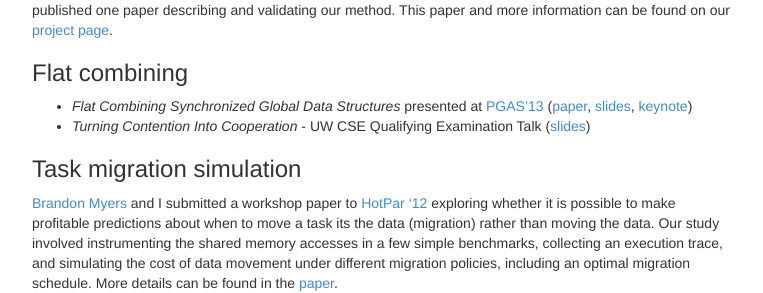
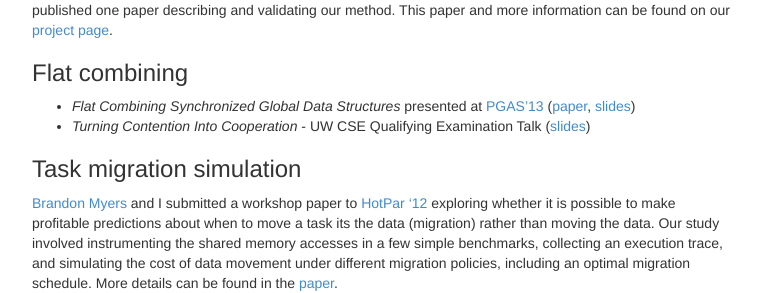
Before and after one commit to nelsonje/nelsonje.github.io, a Jekyll site: the page built from projects.md, in a window 1280 px wide. Shown: the part 542-835 px from the top of the page, without its empty margins (258-1021 px from the left). Built offline with Jekyll 4.4.1, drawn with Linux system fonts in a browser that asks for light colours; Markdown is read by kramdown in place of the engine named in the settings.

Commit message:
get rid of keynote cuz it's dumb

```diff
--- a/projects.md
+++ b/projects.md
@@ -12,7 +12,7 @@
 ### Flat combining
 
 
-- *Flat Combining Synchronized Global Data Structures* presented at [PGAS'13](http://pgas2013.org.uk) ([paper](pubs/holt-pgas13.pdf), [slides](pubs/holt-pgas13-slides.pdf), [keynote](pubs/holt-pgas13-slides.key))
+- *Flat Combining Synchronized Global Data Structures* presented at [PGAS'13](http://pgas2013.org.uk) ([paper](pubs/holt-pgas13.pdf), [slides](pubs/holt-pgas13-slides.pdf))
 - *Turning Contention Into Cooperation* - UW CSE Qualifying Examination Talk ([slides](pubs/holt-quals.pdf))
 
 ### Task migration simulation
```
